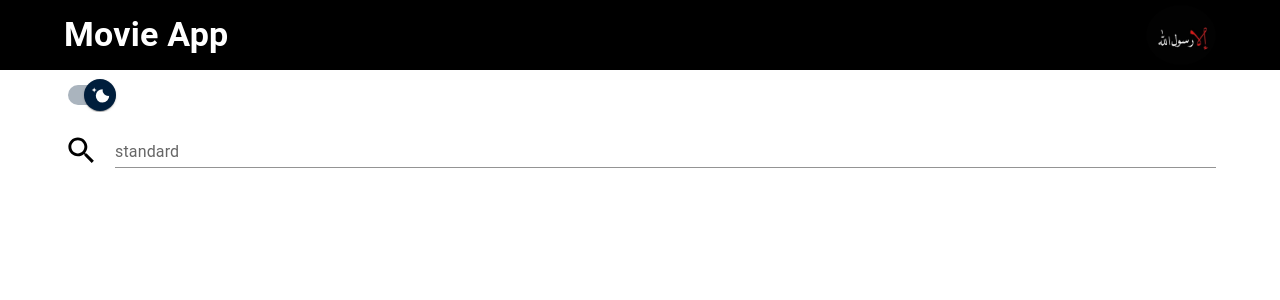
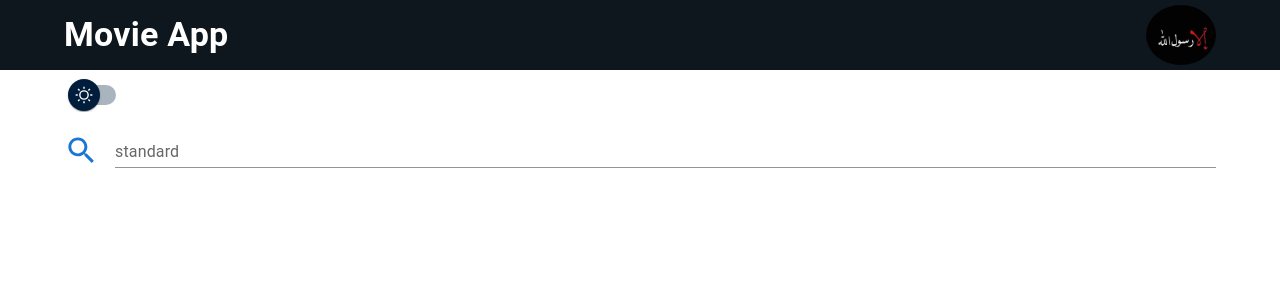
Before and after one commit to AhmedSamy9999/mui-movie-app, a React (Vite) app: page / in a window 1280 px wide. Shown: the top 300 px of the page. Built offline with nearby package versions, Linux system fonts and the light colour scheme.

Commit message:
made theme switch

```diff
--- a/src/App.jsx
+++ b/src/App.jsx
@@ -1,17 +1,30 @@
-import { Container } from "@mui/material";
+import { Box, Container, ThemeProvider } from "@mui/material";
+import { useState } from "react";
 import { Outlet } from "react-router-dom";
 import Header from "./components/Header";
 import SwitchTheme from "./components/SwitchTheme";
+import { darkTheme, lightTheme } from "./theme/theme";
+import { CssBaseline } from "@mui/material";
 
 function App() {
+  const [isDarkMode, setIsDarkMode] = useState(false);
   return (
-    <>
+    <ThemeProvider theme={isDarkMode ? darkTheme : lightTheme}>
+      <CssBaseline enableColorScheme />
       <Header />
-      <Container>
-        <SwitchTheme />
-        <Outlet />
-      </Container>
-    </>
+      <Box
+        sx={{
+          bgcolor: "background.body",
+          minHeight: "100vh",
+          transition: "all 0.2s",
+        }}
+      >
+        <Container>
+          <SwitchTheme value={isDarkMode} setValue={setIsDarkMode} />
+          <Outlet />
+        </Container>
+      </Box>
+    </ThemeProvider>
   );
 }
 
--- a/src/components/Header.jsx
+++ b/src/components/Header.jsx
@@ -5,7 +5,10 @@ import avatar from "../images/ahmed.jpg";
 
 const Header = () => {
   return (
-    <Box sx={{ backgroundColor: "black", height: "70px" }} component="header">
+    <Box
+      sx={{ backgroundColor: "background.header", height: "70px" }}
+      component="header"
+    >
       <Container sx={{ height: "100%" }}>
         <Grid
           container
--- a/src/components/SwitchTheme.jsx
+++ b/src/components/SwitchTheme.jsx
@@ -49,10 +49,19 @@ const MaterialUISwitch = styled(Switch)(({ theme }) => ({
     borderRadius: 20 / 2,
   },
 }));
-const SwitchTheme = () => {
+const SwitchTheme = ({ value, setValue }) => {
+  function switchTheValue() {
+    setValue((prev) => !prev);
+  }
   return (
     <FormControlLabel
-      control={<MaterialUISwitch sx={{ m: 1 }} defaultChecked />}
+      control={
+        <MaterialUISwitch
+          sx={{ m: 1 }}
+          checked={value}
+          onChange={switchTheValue}
+        />
+      }
     />
   );
 };
--- a/src/pages/home/components/SearchBar.jsx
+++ b/src/pages/home/components/SearchBar.jsx
@@ -5,11 +5,12 @@ import SearchIcon from "@mui/icons-material/Search";
 const SearchBar = () => {
   return (
     <Box sx={{ display: "flex", alignItems: "flex-end" }}>
-      <SearchIcon fontSize="large" sx={{ mr: 2 }} />
+      <SearchIcon fontSize="large" sx={{ mr: 2 }} color="primary" />
       <TextField
         id="standard-basic"
         label="standard"
         variant="standard"
+        color="primary"
         fullWidth
       />
     </Box>
--- /dev/null
+++ b/src/theme/theme.js
@@ -0,0 +1,22 @@
+import { createTheme } from "@mui/material";
+import darkScrollbar from "@mui/material/darkScrollbar";
+
+export const lightTheme = createTheme({
+  palette: {
+    mode: "light",
+    background: {
+      header: "#0f171e",
+      body: "#fff",
+    },
+  },
+});
+
+export const darkTheme = createTheme({
+  palette: {
+    mode: "dark",
+    background: {
+      header: "#0f171e",
+      body: "#1a242f",
+    },
+  },
+});
```
